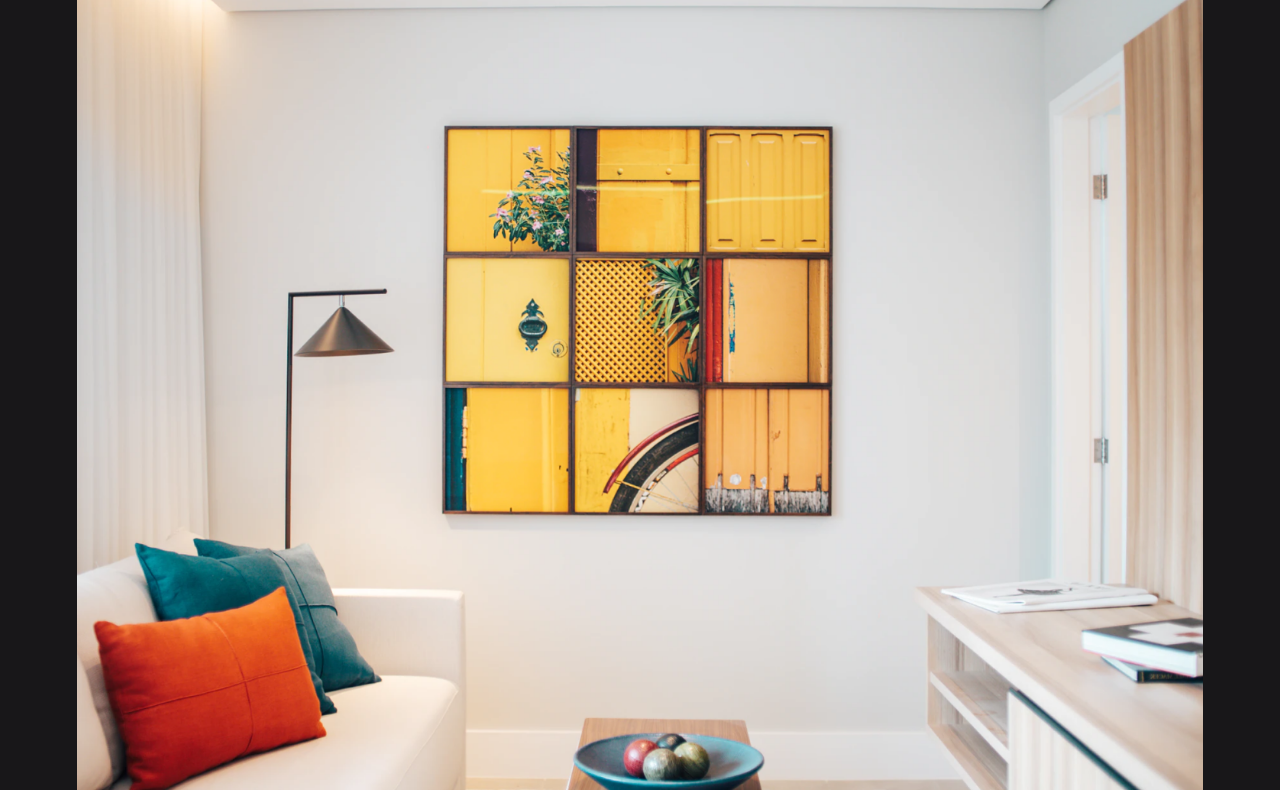
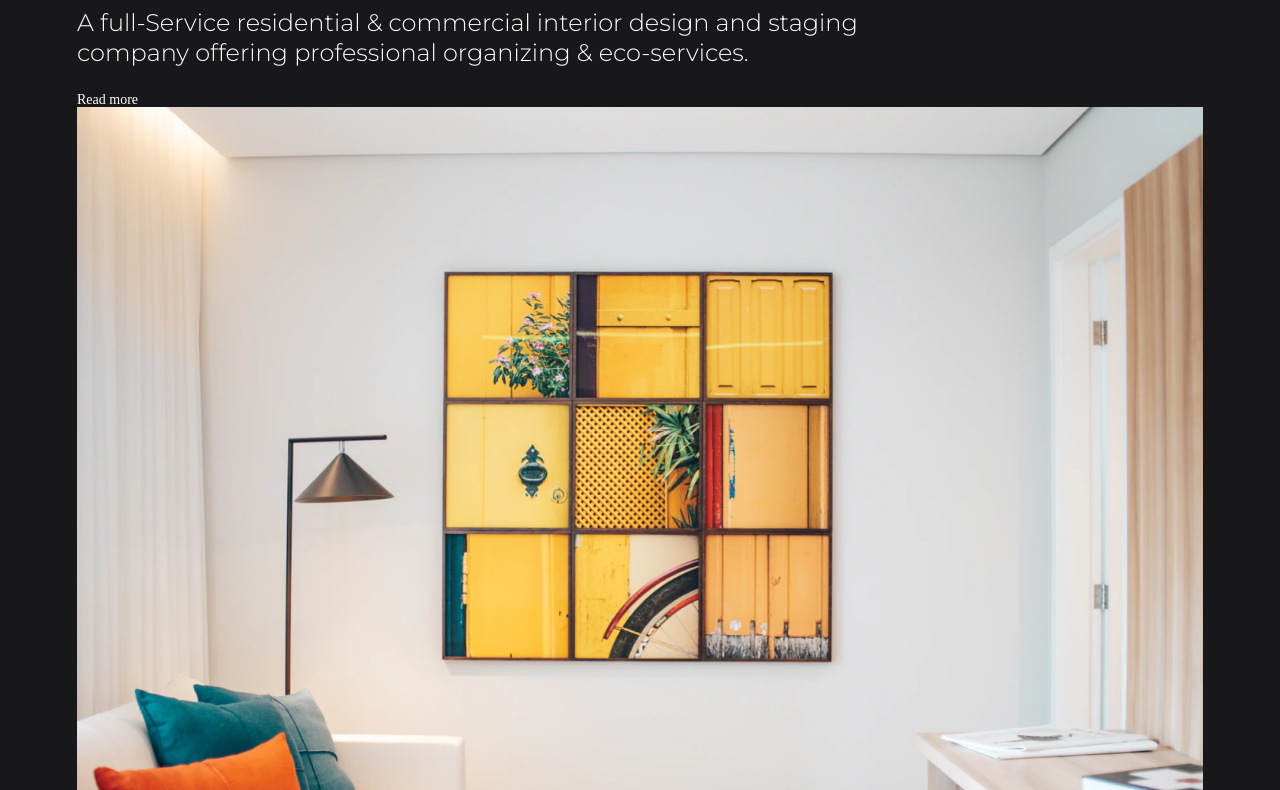
Before and after one commit to diazevedo/interior-consultant-dev-io, a plain HTML site: page index.html in a window 1280 px wide. Shown: the part 189-979 px from the top of the page. Drawn offline with nearby package versions, Linux system fonts and the light colour scheme.

Commit message:
Description component

```diff
--- /dev/null
+++ b/src/styles/components/description.css
@@ -0,0 +1,15 @@
+/** Width will be defined by the context that it is used. */
+.description {
+  font-family: var(--font-primary);
+  font-weight: 300;
+  font-size: var(--text-md);
+  color: var(--white-1);
+  line-height: 1.8rem;
+}
+
+@media (min-width: 920px) {
+  .description {
+    font-size: var(--text-lgx);
+    line-height: 3rem;
+  }
+}
--- a/src/styles/parts/main.css
+++ b/src/styles/parts/main.css
@@ -1 +1,11 @@
 @import "./../components/title-one.css";
+@import "./../components/description.css";
+
+.content {
+  margin-top: 4.5rem;
+}
+
+.description {
+  width: 75%;
+  margin: 3rem 0 2.5rem;
+}
```
